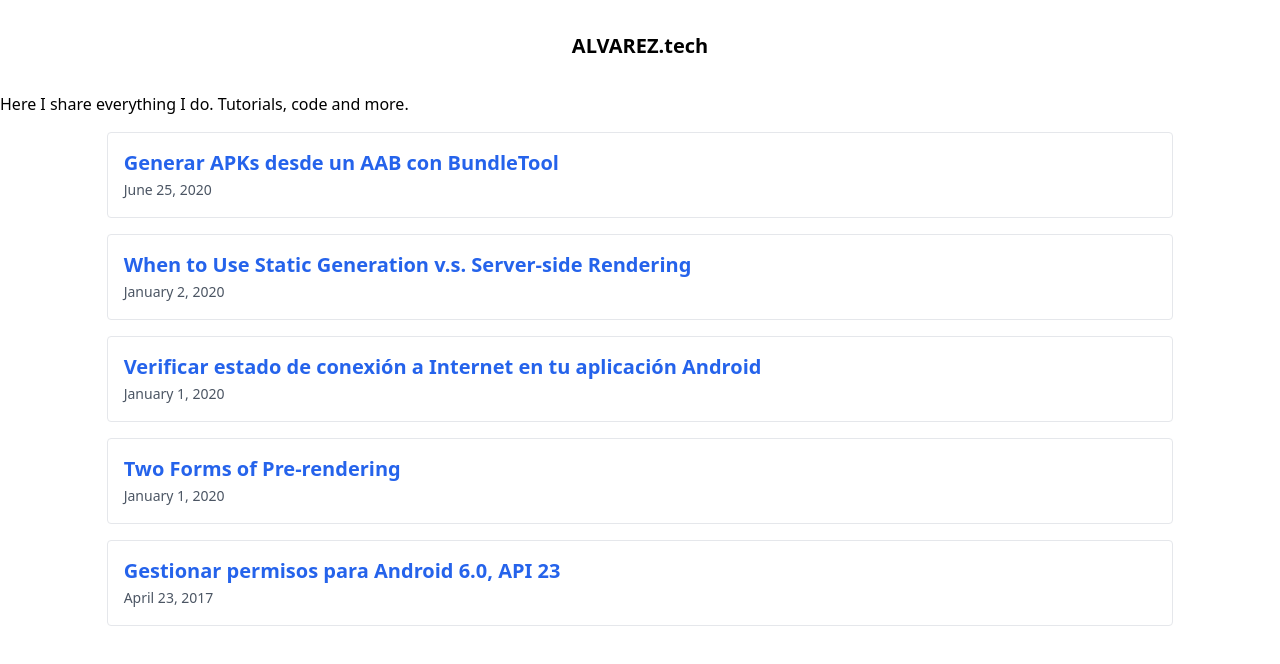
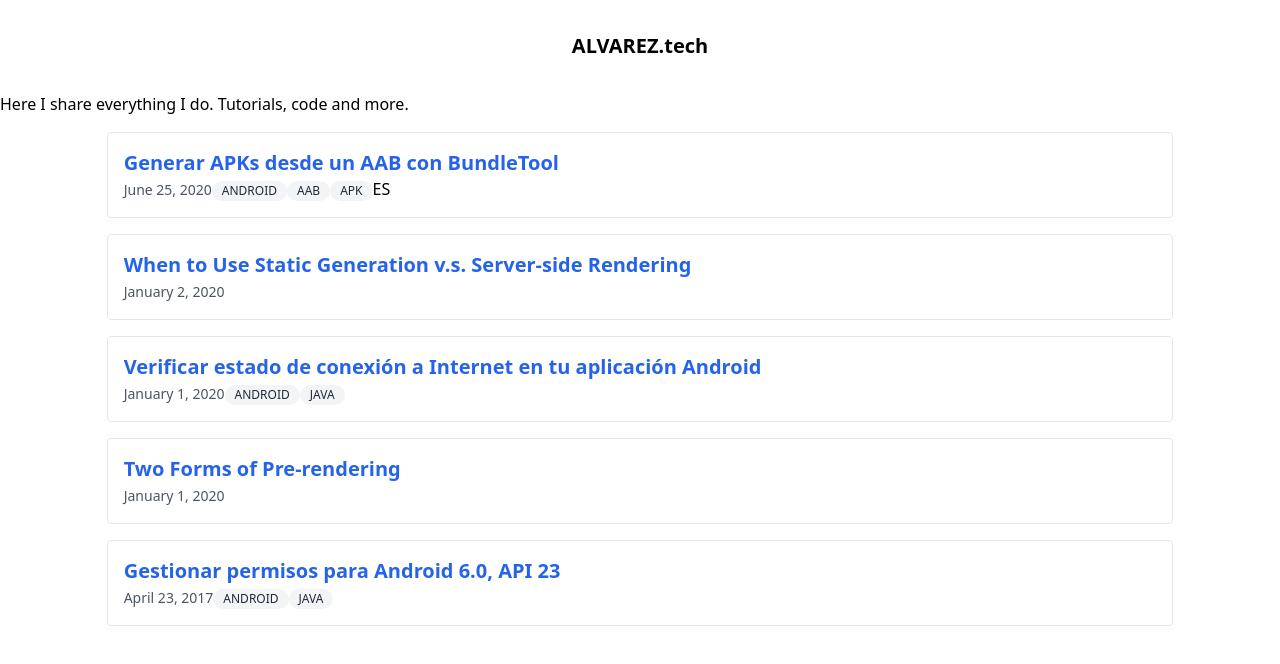
Before and after one commit to alvareztech/website, a Next.js app: page / in a window 1280 px wide. Shown: the top 664 px of the page. Built offline with nearby package versions, Linux system fonts and the light colour scheme.

Commit message:
Javascript functions improvements

```diff
--- a/lib/posts.js
+++ b/lib/posts.js
@@ -6,26 +6,19 @@ import html from 'remark-html'
 
 const postsDirectory = path.join(process.cwd(), 'data')
 
-export function getSortedPostsData() {
+export function getAllPosts() {
   console.log(">> getSortedPostsData:", postsDirectory)
   var fileNames = fs.readdirSync(postsDirectory, { withFileTypes: true })
   console.log(">> fileNames", fileNames)
   fileNames = fileNames.filter(fileName => fileName.isFile())
   console.log(">> fileNames", fileNames)
   const allPostsData = fileNames.map(fileName => {
-    // Remove ".md" from file name to get id
-    const id = fileName.name.replace(/\.md$/, '')
-
-    // Read markdown file as string
-    const fullPath = path.join(postsDirectory, fileName.name)
-    const fileContents = fs.readFileSync(fullPath, 'utf8')
-
-    // Use gray-matter to parse the post metadata section
-    const matterResult = matter(fileContents)
-
-    // Combine the data with the id
+    const slug = fileName.name.replace(/\.md$/, '')
+    const filePath = path.join(postsDirectory, fileName.name)
+    const file = fs.readFileSync(filePath, 'utf8')
+    const matterResult = matter(file)
     return {
-      id,
+      slug,
       ...matterResult.data
     }
   })
@@ -51,22 +44,16 @@ export function getAllPostIds() {
 }
 
 //
-export async function getPostData(slug) {
-  console.log(">> getPostData", slug)
+export async function getPost(slug) {
+  console.log(">> getPost", slug)
   const filePath = path.join(postsDirectory, `${slug}.md`)
   const file = fs.readFileSync(filePath, 'utf8')
-
-  // Use gray-matter to parse the post metadata section
   const matterResult = matter(file)
-  console.log(">> POST", matterResult)
-
   // Use remark to convert markdown into HTML string
   const processedContent = await remark()
     .use(html)
     .process(matterResult.content)
   const contentHtml = processedContent.toString()
-
-  // Combine the data with the id and contentHtml
   return {
     slug,
     contentHtml,
--- a/pages/[id].js
+++ b/pages/[id].js
@@ -1,5 +1,5 @@
 import Layout from '../components/layout'
-import { getAllPostIds, getPostData } from '../lib/posts'
+import { getAllPostIds, getPost } from '../lib/posts'
 import Head from 'next/head'
 import Date from '../components/date'
 
@@ -23,7 +23,7 @@ export default function Post({ postData }) {
             {postData.tags?.map(tag => (
               <span
                 key={tag}
-                className="inline-flex items-center px-2.5 py-0.5 rounded-full text-xs font-medium bg-gray-100 text-gray-800 dark:bg-gray-800 dark:text-gray-200">
+                className="uppercase inline-flex items-center px-2.5 py-0.5 rounded-full text-xs font-medium bg-gray-100 text-gray-800 dark:bg-gray-800 dark:text-gray-200">
                 {tag}
               </span>
             ))}
@@ -53,7 +53,7 @@ export async function getStaticPaths() {
 }
 
 export async function getStaticProps({ params }) {
-  const postData = await getPostData(params.id)
+  const postData = await getPost(params.id)
   // console.log("getStaticProps:", postData)
   return {
     props: {
--- a/pages/index.js
+++ b/pages/index.js
@@ -1,10 +1,10 @@
 import Head from 'next/head'
 import Layout, { siteTitle } from '../components/layout'
-import { getSortedPostsData } from '../lib/posts'
+import { getAllPosts } from '../lib/posts'
 import Link from 'next/link'
 import Date from '../components/date'
 
-export default function Home({ allPostsData }) {
+export default function Home({ posts }) {
   return (
     <Layout home>
       <Head>
@@ -14,15 +14,23 @@ export default function Home({ allPostsData }) {
         <p>Here I share everything I do. Tutorials, code and more.</p>
       </section>
       <section className="mx-auto w-10/12 space-y-4">
-        {allPostsData.map(({ id, date, title }) => (
-          <div key={id} className="border rounded p-4">
-            <Link href={`/${id}`}>
+        {posts.map(({ slug, date, title, tags, lang }) => (
+          <div key={slug} className="border rounded p-4">
+            <Link href={`/${slug}`}>
               <a className="text-xl font-bold">{title}</a>
             </Link>
             <br />
             <small className="text-sm text-gray-600">
               <Date dateString={date} />
             </small>
+            {tags?.map(tag => (
+              <span
+                key={tag}
+                className="uppercase inline-flex items-center px-2.5 py-0.5 rounded-full text-xs font-medium bg-gray-100 text-gray-800 dark:bg-gray-800 dark:text-gray-200">
+                {tag}
+              </span>
+            ))}
+            <span className="uppercase">{lang}</span>
           </div>
         ))}
       </section>
@@ -31,10 +39,11 @@ export default function Home({ allPostsData }) {
 }
 
 export async function getStaticProps() {
-  const allPostsData = getSortedPostsData()
+  const posts = getAllPosts()
+  console.log(">>> all posts", posts)
   return {
     props: {
-      allPostsData
+      posts
     }
   }
 }
```
